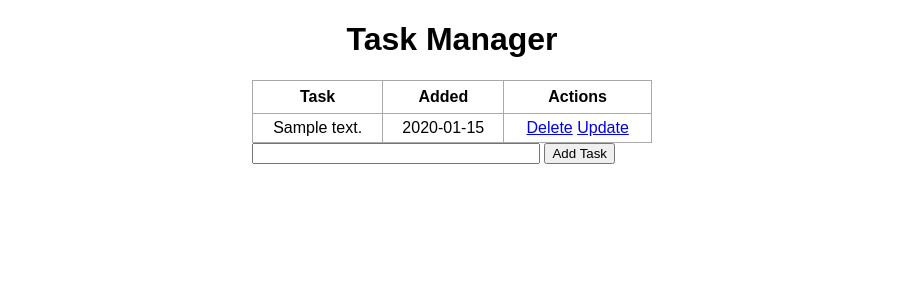
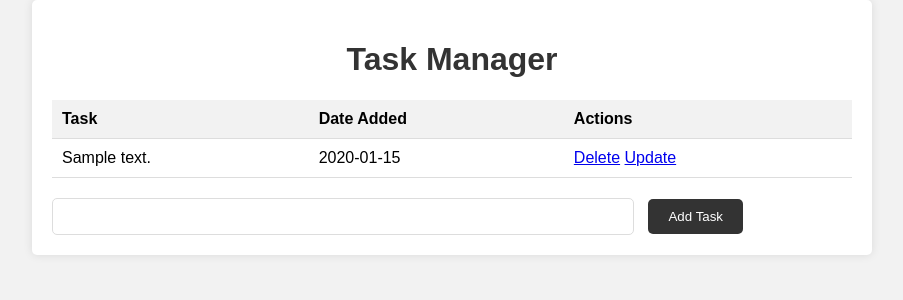
Before and after one commit to Moe131/Task-manager, a Flask app: page / in a window 1280 px wide. Shown: the top 300 px of the page, without its empty margins (188-1091 px from the left). Run offline with Flask 3, Linux system fonts and the light colour scheme; tables that the repository leaves empty hold one stand-in row (values such as "Sample post").

Commit message:
CSS style imporved

```diff
--- a/app.py
+++ b/app.py
@@ -36,6 +36,7 @@ def index():
         tasks = Todo.query.order_by(Todo.date_added).all()
         return render_template('index.html', tasks=tasks)
 
+
 @app.route('/delete/<int:id>')
 def delete(id):
     print(type(id))
--- a/static/css/style.css
+++ b/static/css/style.css
@@ -1,39 +1,70 @@
-body, html {
+body {
+    font-family: Arial, sans-serif;
+    background-color: #f2f2f2;
     margin: 0;
-    font-family: sans-serif;
-    background-color: white;
+    padding: 0;
 }
 
 .content {
+    max-width: 800px;
     margin: 0 auto;
-    width: 400px;
+    padding: 20px;
+    background-color: #fff;
+    border-radius: 5px;
+    box-shadow: 0 0 10px rgba(0, 0, 0, 0.1);
 }
 
-table, td, th {
-    border: 1px solid #aaa;
+#header {
+    text-align: center;
+    color: #333;
 }
 
 table {
+    width: 100%;
     border-collapse: collapse;
-    width: 100%;
+    margin-top: 20px;
+}
+
+th, td {
+    padding: 10px;
+    border-bottom: 1px solid #ddd;
+    text-align: left;
 }
 
 th {
-    height: 30px;
+    background-color: #f2f2f2;
 }
 
-td {
-    text-align: center;
-    padding: 5px;
+tr:hover {
+    background-color: #f9f9f9;
 }
 
-.form {
+form {
     margin-top: 20px;
 }
 
-#content {
+input[type="text"] {
     width: 70%;
+    padding: 10px;
+    border: 1px solid #ddd;
+    border-radius: 5px;
+    margin-right: 10px;
 }
-#header {
+
+input[type="submit"] {
+    padding: 10px 20px;
+    background-color: #333;
+    color: #fff;
+    border: none;
+    border-radius: 5px;
+    cursor: pointer;
+}
+
+input[type="submit"]:hover {
+    background-color: #555;
+}
+
+.error-message {
+    color: red;
     text-align: center;
 }
--- a/templates/index.html
+++ b/templates/index.html
@@ -8,9 +8,12 @@
 <div class="content">
     <h1 id="header" > Task Manager</h1>
     <table>
+        {% if tasks|length < 1 %}
+            <h4 style="text-align: center"> There are not tasks! Create one below</h4>
+        {%else%}
         <tr>
             <th>Task</th>
-            <th>Added</th>
+            <th>Date Added</th>
             <th>Actions</th>
         </tr>
         {% for task in tasks %}
@@ -23,7 +26,7 @@
             </td>
         </tr>
         {% endfor %}
-
+        {%endif%}
     </table>
 
     <form action="/", method="POST">
```
Also changed, not shown: instance/test.db.
